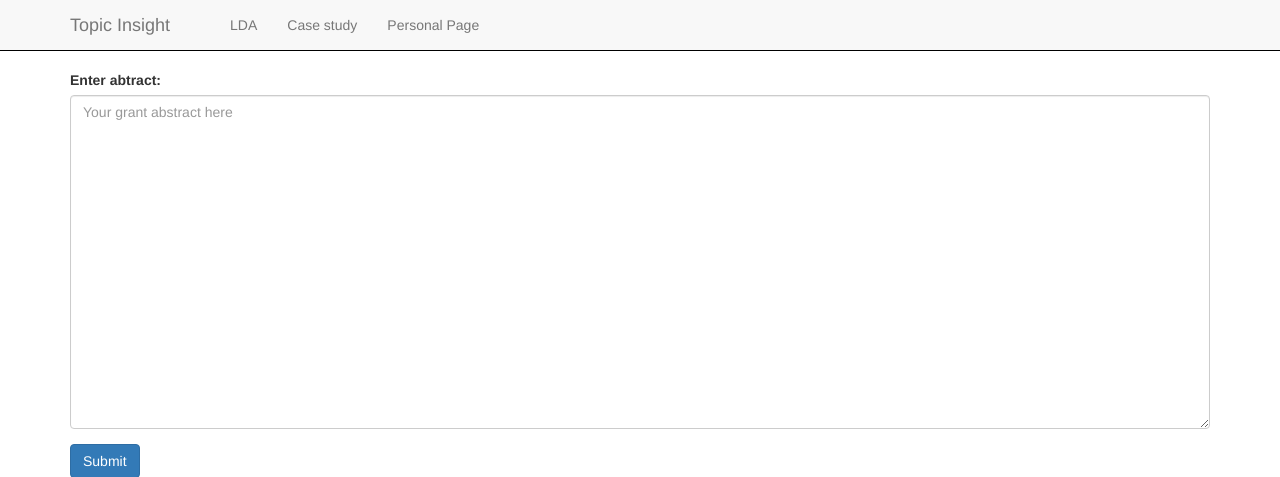
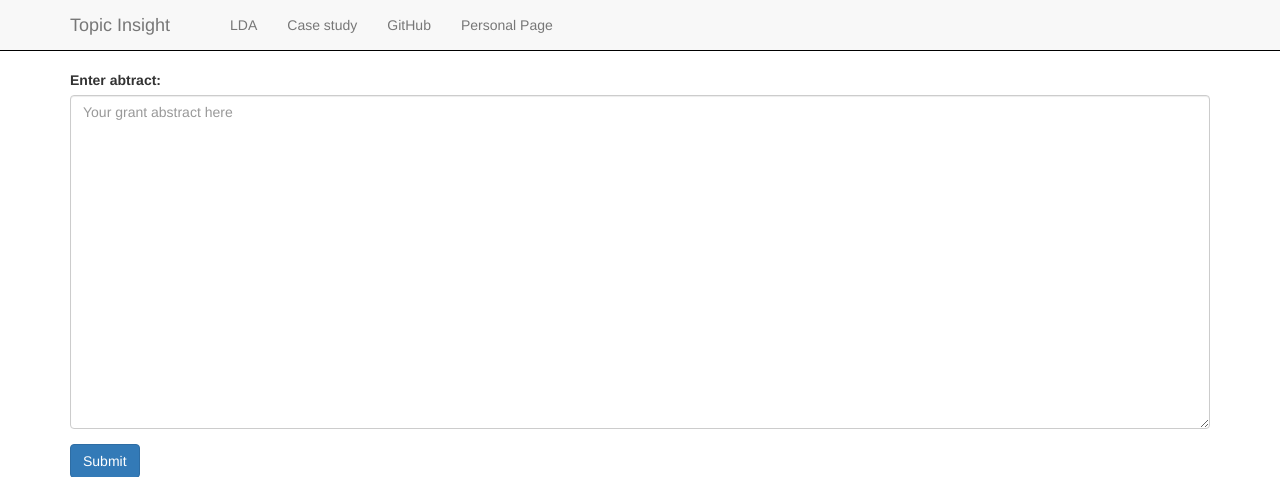
Before and after one commit to mcaudy/TopicInsight, a Flask app: page /case in a window 1280 px wide. Shown: the top 477 px of the page. Run offline with Flask 2, Linux system fonts and the light colour scheme; parts of the project's set-up code (start-up, migrations or seed data) failed here and were passed over; some libraries are stand-ins or nearby versions.

Commit message:
Added GitHub link to Navbar

```diff
--- a/front-end/app/templates/layout.html
+++ b/front-end/app/templates/layout.html
@@ -27,6 +27,9 @@
               <a class="nav-link" href="/case">Case study</a>
             </li>
             <li>
+              <a class="nav-link" href="https://github.com/adrianyi/TopicInsight">GitHub</a>
+            </li>
+            <li>
               <a class="nav-link" href="https://adrianyi.com/" target="_blank">Personal Page</a>
             </li>
           </ul>
```
